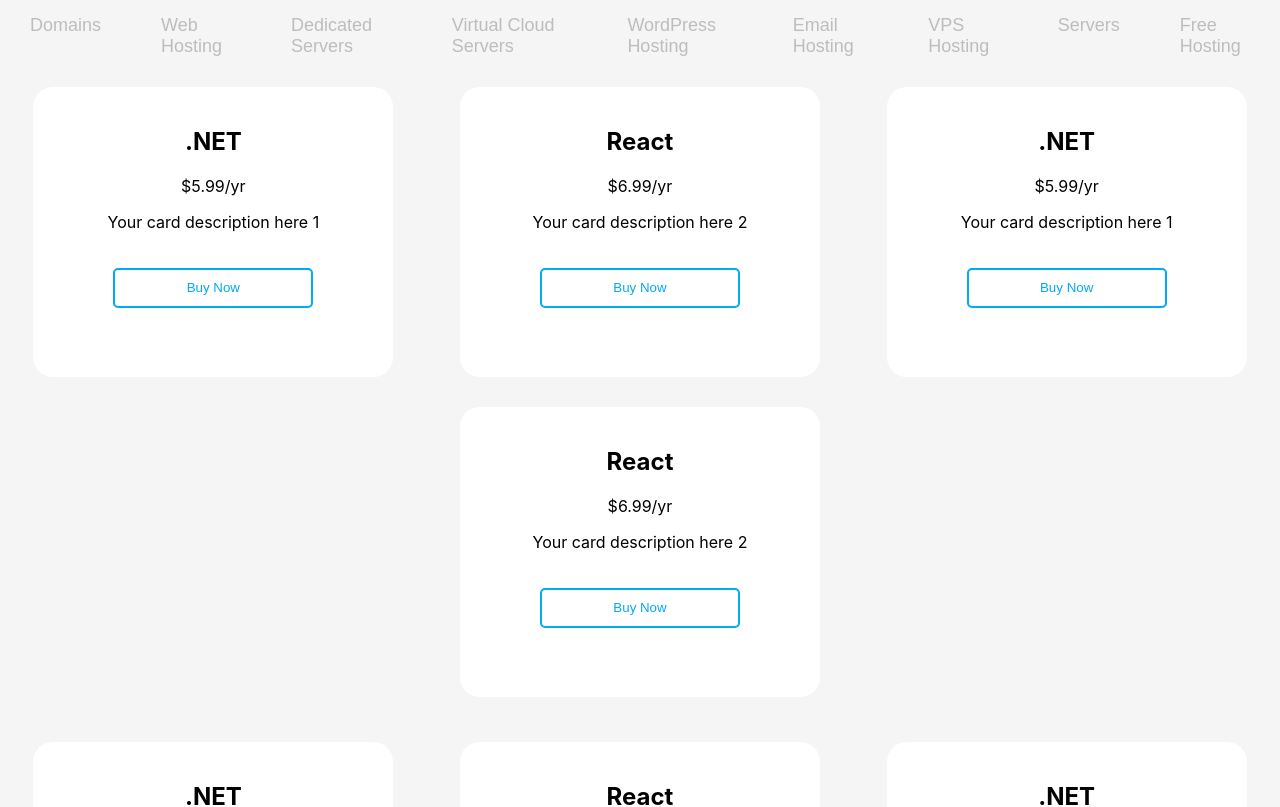
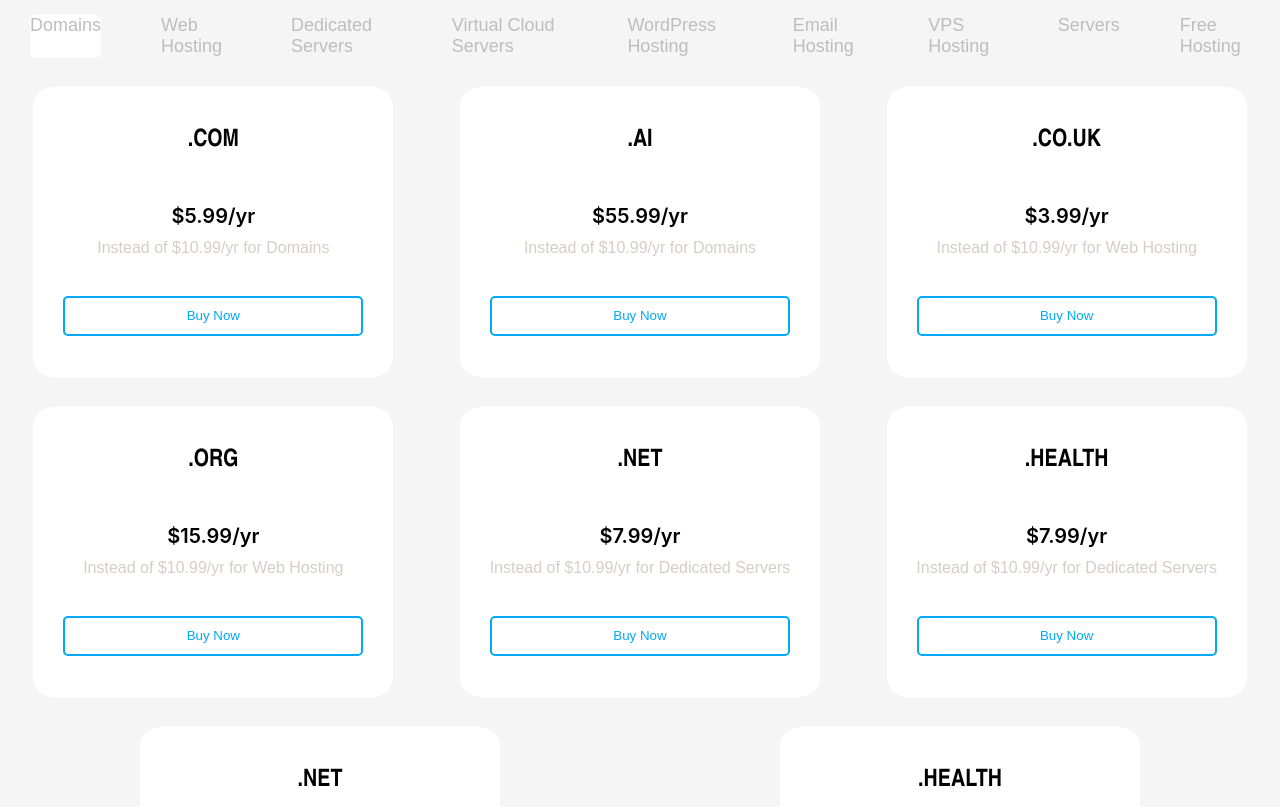
Before and after one commit to ElonitaKrasniqi1/Task_2, a React (Create React App) app: page / in a window 1280 px wide. Shown: the top 807 px of the page. Built offline with nearby package versions, Linux system fonts and the light colour scheme.

Commit message:
Changes!

```diff
--- a/package.json
+++ b/package.json
@@ -8,7 +8,9 @@
     "@testing-library/user-event": "^13.5.0",
     "react": "^18.2.0",
     "react-dom": "^18.2.0",
+    "react-router-dom": "^5.3.0",
     "react-scripts": "5.0.1",
+    "react-tabs": "^6.0.2",
     "web-vitals": "^2.1.4"
   },
   "scripts": {
--- a/src/App.css
+++ b/src/App.css
@@ -27,7 +27,7 @@
   padding: 10px;
   border-radius: 5px;
   cursor: pointer;
-  width: 200px;
+  width: 300px;
   height: 40px;
   margin-top: 20px;
   transition: 0.3s ease;
@@ -70,3 +70,26 @@
   flex-direction: column;
   align-items: center;
 }
+.card-title{
+  font-family: Arial Narrow;
+  font-weight: lighter;
+  margin-bottom: 25px;
+}
+
+.card-container .card p,
+.cardcontainer1 .card p {
+  color: #D7CCC8;
+  font-family: Arial, Helvetica, sans-serif;
+}
+.card-container .card span,
+.cardcontainer1 .card span {
+  font-size: 20px;
+  font-weight:600;
+}
+.card-container .card span,
+.cardcontainer1 .card span,
+.card-container .card p,
+.cardcontainer1 .card p {
+  line-height: 1.5;
+  margin-top: 5px;
+}
--- a/src/App.js
+++ b/src/App.js
@@ -1,15 +1,16 @@
 // App.js
 import React from "react";
-import Navbar from "./NavigationBar/NavBar";
-import CardContainer from "./CardContainer";
+import TabsComponent from "./TabsComponent";
 import "./App.css";
+import { BrowserRouter as Router } from "react-router-dom";
 
 function App() {
   return (
-    <div className="app">
-      <Navbar />
-      <CardContainer />
-    </div>
+    <Router>
+      <div className="app">
+        <TabsComponent />
+      </div>
+    </Router>
   );
 }
 
--- a/src/CardContainer.js
+++ b/src/CardContainer.js
@@ -1,71 +1,82 @@
 import React from "react";
 import Card from "./Card";
-import "./App.css"; // Importoni dosjen stili për CardContainer
+import "./App.css";
 
-export default function CardContainer() {
+export default function CardContainer({ domainSet }) {
   const cardsData = [
     {
-      title: ".NET",
+      title: ".COM",
       price: "$5.99/yr",
       buttonText: "Buy Now",
-      description: "Your card description here 1",
+      description: "Instead of $10.99/yr for Domains",
     },
     {
-      title: "React",
-      price: "$6.99/yr",
+      title: ".AI",
+      price: "$55.99/yr",
       buttonText: "Buy Now",
-      description: "Your card description here 2",
+      description: "Instead of $10.99/yr for Domains",
+    },
+    {
+        title: ".CO.UK",
+        price: "$3.99/yr",
+        buttonText: "Buy Now",
+        description: "Instead of $10.99/yr for Web Hosting",
+      },
+      {
+        title: ".ORG",
+        price: "$15.99/yr",
+        buttonText: "Buy Now",
+        description: "Instead of $10.99/yr for Web Hosting",
       },
       {
           title: ".NET",
-      price: "$5.99/yr",
+          price: "$7.99/yr",
           buttonText: "Buy Now",
-      description: "Your card description here 1",
+          description: "Instead of $10.99/yr for Dedicated Servers",
         },
         {
-      title: "React",
-      price: "$6.99/yr",
+          title: ".HEALTH",
+          price: "$7.99/yr",
           buttonText: "Buy Now",
-      description: "Your card description here 2",
+          description: "Instead of $10.99/yr for Dedicated Servers",
+        },
+        {
+            title: ".NET",
+            price: "$7.99/yr",
+            buttonText: "Buy Now",
+            description: "Instead of $10.99/yr for Dedicated Servers",
+          },
+          {
+            title: ".HEALTH",
+            price: "$7.99/yr",
+            buttonText: "Buy Now",
+            description: "Instead of $10.99/yr for Dedicated Servers",
           },
   ];
 
   const cardsData1 = [
-    {
-      title: ".NET",
-      price: "$5.99/yr",
-      buttonText: "Buy Now",
-      description: "Your card description here 1",
-    },
-    {
-      title: "React",
-      price: "$6.99/yr",
-      buttonText: "Buy Now",
-      description: "Your card description here 2",
-    },
-    {
-      title: ".NET",
-      price: "$5.99/yr",
-      buttonText: "Buy Now",
-      description: "Your card description here 1",
-    },
-    {
-      title: "React",
-      price: "$6.99/yr",
-      buttonText: "Buy Now",
-      description: "Your card description here 2",
-    },
+
   ];
 
+  const cardsData2 = [
+
+  ];
+
+
+  let selectedCardsData;
+  if (domainSet === 1) {
+    selectedCardsData = cardsData;
+  } else if (domainSet === 2) {
+    selectedCardsData = cardsData1;
+  } else if (domainSet === 3) {
+    selectedCardsData = cardsData2;
+  }
+
   return (
-    <><div className="card-container">
-          {cardsData.map((card, index) => (
+    <div className="card-container">
+      {selectedCardsData.map((card, index) => (
         <Card key={index} {...card} />
       ))}
-      </div><div className="cardcontainer1">
-              {cardsData1.map((card, index) => (
-                  <Card key={index} {...card} />
-              ))}
-          </div></>
+    </div>
   );
 }
--- a/src/NavigationBar/NavBar.css
+++ /dev/null
@@ -1,34 +0,0 @@
-.navbar {
-    background-color: transparent;
-    padding: 15px 0;
-  }
-
-  ul {
-    list-style-type: none;
-    padding: 0;
-    margin: 0;
-    display: flex;
-    justify-content: center;
-  }
-
-  li {
-    margin: 0 30px;
-  }
-
-  a {
-    text-decoration: none;
-    color: #BDBDBD;
-    font-size: 18px;
-    font-family: 'Sans-serif', sans-serif;
-    position: relative;
-    padding-bottom: 5px;
-    transition: color 0.3s ease;
-  }
-
-  a:hover {
-    border-bottom: 2px solid #3498db;
-  }
-
-  .active a {
-    border-bottom: 2px solid #3498db;
-  }
--- a/src/NavigationBar/NavBar.js
+++ /dev/null
@@ -1,23 +0,0 @@
-// Navbar.js
-import React from "react";
-import "./NavBar.css";
-
-const Navbar = () => {
-  return (
-    <div className="navbar">
-      <ul>
-        <li><a href="#">Domains</a></li>
-        <li><a href="#">Web Hosting</a></li>
-        <li><a href="#">Dedicated Servers</a></li>
-        <li><a href="#">Virtual Cloud Servers</a></li>
-        <li><a href="#">WordPress Hosting</a></li>
-        <li><a href="#">Email Hosting</a></li>
-        <li><a href="#">VPS Hosting</a></li>
-        <li><a href="#">Servers</a></li>
-        <li><a href="#">Free Hosting</a></li>
-      </ul>
-    </div>
-  );
-};
-
-export default Navbar;
--- /dev/null
+++ b/src/TabsComponent.css
@@ -0,0 +1,45 @@
+
+.tab-list {
+    list-style-type: none;
+    padding: 0;
+    margin: 0;
+    display: flex;
+    justify-content: center;
+    padding: 15px 0;
+    background-color: transparent;
+    cursor: pointer;
+  }
+
+  .tab {
+    margin: 0 30px;
+  }
+
+  .tab .link {
+    text-decoration: none;
+    color: #BDBDBD;
+    font-size: 18px;
+    font-family: 'Sans-serif', sans-serif;
+    position: relative;
+    padding-bottom: 5px;
+    transition: color 0.3s ease;
+  }
+
+  .tab .link:hover {
+    border-bottom: 2px solid #3498db;
+  }
+
+
+  @media screen and (max-width: 767px) {
+    .tab-list {
+      display: none;
+    }
+
+    .menu-toggle {
+      display: block;
+      cursor: pointer;
+    }
+
+    .menu-toggle:checked + .menu {
+      display: flex;
+    }
+  }
--- /dev/null
+++ b/src/TabsComponent.js
@@ -0,0 +1,52 @@
+import React from "react";
+import { Tab, Tabs, TabList, TabPanel } from "react-tabs";
+import "react-tabs/style/react-tabs.css";
+import CardContainer from "./CardContainer";
+import "./TabsComponent.css";
+
+export default function TabsComponent() {
+
+    return (
+      <Tabs>
+       <TabList className="tab-list">
+       <Tab className="tab"><span className="link">Domains</span></Tab>
+        <Tab className="tab"><span className="link">Web Hosting</span></Tab>
+        <Tab className="tab"><span className="link">Dedicated Servers</span></Tab>
+        <Tab className="tab"><span className="link">Virtual Cloud Servers</span></Tab>
+        <Tab className="tab"><span className="link">WordPress Hosting</span></Tab>
+        <Tab className="tab"><span className="link">Email Hosting</span></Tab>
+        <Tab className="tab"><span className="link">VPS Hosting</span></Tab>
+        <Tab className="tab"><span className="link">Servers</span></Tab>
+        <Tab className="tab"><span className="link">Free Hosting</span></Tab>
+      </TabList>
+
+      <TabPanel>
+        <CardContainer domainSet={1} />
+      </TabPanel>
+      <TabPanel>
+        <CardContainer domainSet={2} />
+      </TabPanel>
+      <TabPanel>
+        <CardContainer domainSet={3} />
+      </TabPanel>
+      <TabPanel>
+        <CardContainer domainSet={4} />
+      </TabPanel>
+      <TabPanel>
+        <CardContainer domainSet={5} />
+      </TabPanel>
+      <TabPanel>
+        <CardContainer domainSet={6} />
+      </TabPanel>
+      <TabPanel>
+        <CardContainer domainSet={7} />
+      </TabPanel>
+      <TabPanel>
+        <CardContainer domainSet={8} />
+      </TabPanel>
+      <TabPanel>
+        <CardContainer domainSet={9} />
+      </TabPanel>
+    </Tabs>
+  );
+}
```
Also changed, not shown: 1 other file (tests, documents, lock files or other folders). Lines whose indentation alone changed are shown as unchanged.
